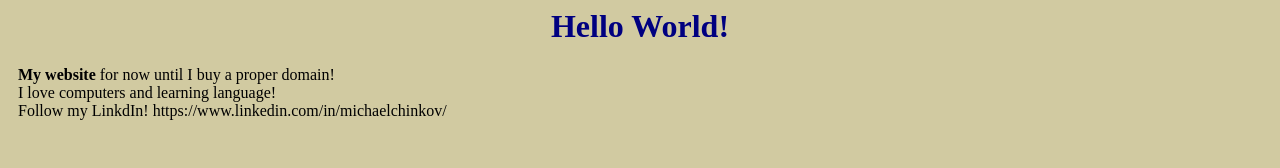
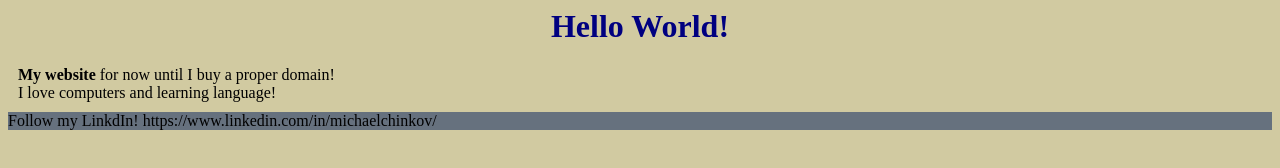
Before and after one commit to mchinkov/mchinkov.github.io, a plain HTML site: page index.html in a window 1280 px wide. Drawn offline with Linux system fonts and the light colour scheme.

Commit message:
Experimented with CSS

```diff
--- a/index.html
+++ b/index.html
@@ -9,5 +9,10 @@
 
   <br>
 
-  Follow my LinkdIn! https://www.linkedin.com/in/michaelchinkov/
+
+
+
+  <footer>Follow my LinkdIn! https://www.linkedin.com/in/michaelchinkov/
+    <br>
+  </footer>
 </p>
--- a/styles.css
+++ b/styles.css
@@ -12,3 +12,8 @@ p {
   font-size: 12pt;
   margin: 10px;
 }
+
+footer {
+  background-color: #66717e;
+  margin-top: auto;
+}
```
